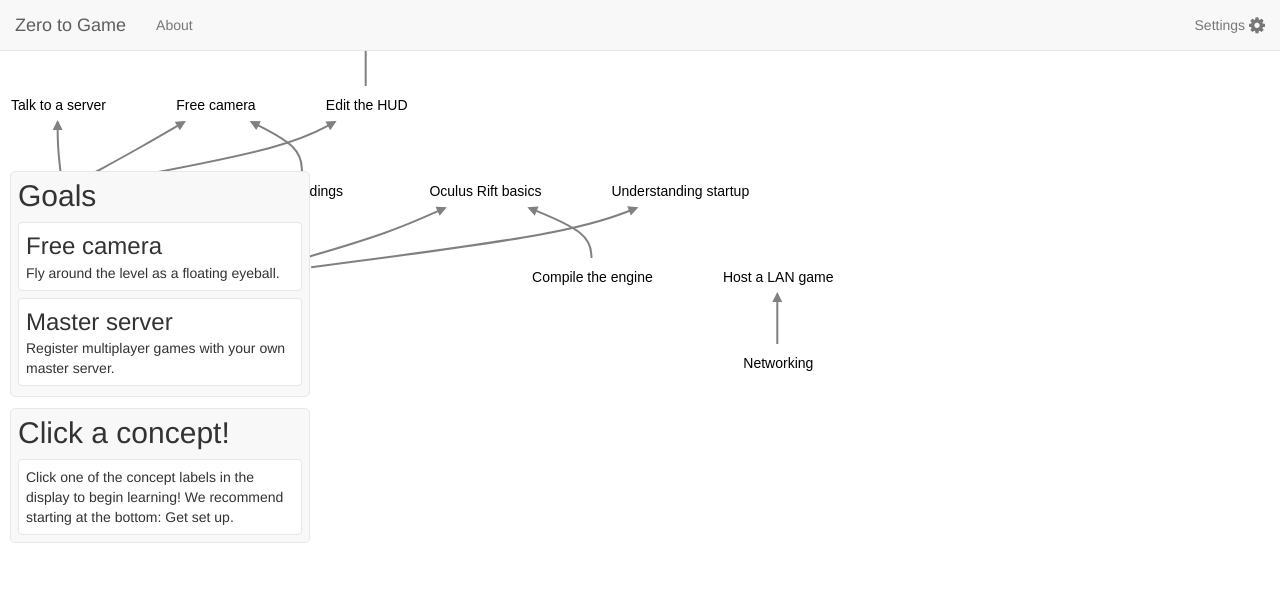
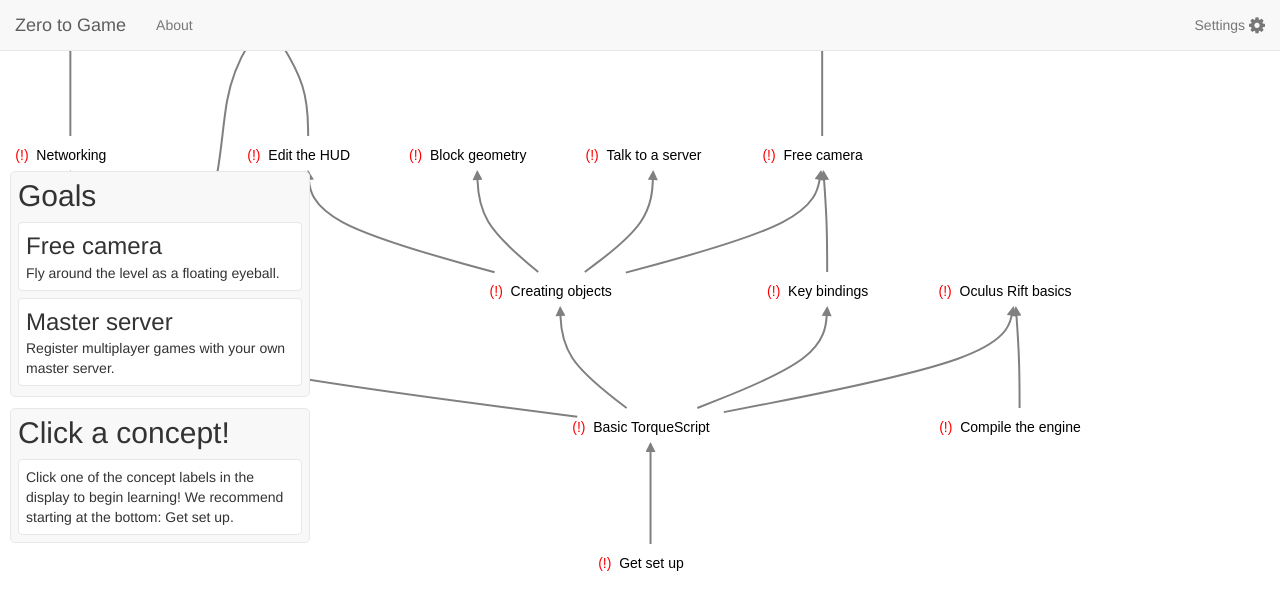
Before and after one commit to crabmusket/zero-to-game, a website: page index.html in a window 1280 px wide. Drawn offline with Linux system fonts and the light colour scheme.

Commit message:
Added and rearranged content.

```diff
--- a/css/main.css
+++ b/css/main.css
@@ -16,6 +16,10 @@ svg {
 
 svg:active {
   cursor: move;
+}
+
+svg .warning {
+  fill: red;
 }
 
 .sidebar {
--- a/index.js
+++ b/index.js
@@ -1,4 +1,31 @@
+var d3 = knowledgeMap.d3;
+
+knowledgeMap.registerPlugin({
+  name: 'warn-no-data',
+  run: function(km) {
+    km.onEvent('renderGraph', function(e) {
+      e.nodes.each(function(id) {
+        var concept = e.graph.node(id).concept;
+        var content = concept.content;
+        if(!content || !content.data) {
+          d3.select(this).select('g').append('text')
+            .classed('warning', true)
+            .attr('title', 'No content here yet!')
+            .attr('dy', '1em')
+            .attr('x', '-20')
+            .text('(!)');
+        }
+      });
+    });
+  }
+});
+
 var map = knowledgeMap.create({
+  layout: {
+    verticalSpace: 100,
+    direction: 'BT'
+  },
+  plugins: ['click-events', 'warn-no-data'],
   graph: {
     concepts: [{
       id: 'setup',
@@ -14,11 +41,32 @@ var map = knowledgeMap.create({
         description: 'Learn the basics of TorqueScript, the language you\'ll use throughout this series, and how the example application is structured.'
       }
     }, {
-      id: 'objects',
-      name: 'Creating objects',
-      dependencies: ['basic-ts'],
+      id: 'basic-hud',
+      name: 'Edit the HUD',
+      dependencies: ['objects'],
       content: {
-        description: 'Load some simple objects into the game world.'
+        description: 'Add a simple heads-up display on top of the game display'
+      }
+    }, {
+      id: 'networking',
+      name: 'Networking',
+      dependencies: ['startup'],
+      content: {
+        description: 'Add networking to your game!'
+      }
+    }, {
+      id: 'basic-gui',
+      name: 'Make a main menu',
+      dependencies: ['basic-hud', 'startup'],
+      content: {
+        description: 'Start your game in a main menu, not a 3D world view.'
+      }
+    }, {
+      id: 'convexshape',
+      name: 'Block geometry',
+      dependencies: ['objects'],
+      content: {
+        description: 'Make a blocky game world using code.'
       }
     }, {
       id: 'httpobject',
@@ -26,6 +74,20 @@ var map = knowledgeMap.create({
       dependencies: ['objects'],
       content: {
         description: 'Use the `HTTPObject` class to interact with a remote server.'
+      }
+    }, {
+      id: 'startup',
+      name: 'Understanding startup',
+      dependencies: ['basic-ts'],
+      content: {
+        description: 'Get to know how the engine startup sequence works and why `main.cs` looks the way it does.'
+      }
+    }, {
+      id: 'objects',
+      name: 'Creating objects',
+      dependencies: ['basic-ts'],
+      content: {
+        description: 'Load some simple objects into the game world.'
       }
     }, {
       id: 'keybinds',
@@ -42,18 +104,11 @@ var map = knowledgeMap.create({
         description: 'Fly around the level as a floating eyeball!'
       }
     }, {
-      id: 'basic-hud',
-      name: 'Edit the HUD',
-      dependencies: ['objects'],
+      id: 'fps-player',
+      name: 'The `Player` class',
+      dependencies: ['free-camera'],
       content: {
-        description: 'Add a simple heads-up display on top of the game display'
-      }
-    }, {
-      id: 'basic-gui',
-      name: 'Make a main menu',
-      dependencies: ['basic-hud'],
-      content: {
-        description: 'Start your game in a main menu, not a 3D world view.'
+        description: 'Set up a first-person avatar to run around the level.'
       }
     }, {
       id: 'basic-rift',
@@ -66,7 +121,7 @@ var map = knowledgeMap.create({
       id: 'compiling',
       name: 'Compile the engine',
       content: {
-        description: 'Get set up to compile Torque from its source code.'
+        description: 'Compile Torque from its source code.'
       }
     }, {
       id: 'lan-networking',
@@ -75,26 +130,8 @@ var map = knowledgeMap.create({
       content: {
         description: 'Make your game visible to other clients on the same LAN.'
       }
-    }, {
-      id: 'networking',
-      name: 'Networking',
-      dependencies: [],
-      content: {
-        description: 'Add networking to your game!'
-      }
-    }, {
-      id: 'startup',
-      name: 'Understanding startup',
-      dependencies: ['basic-ts'],
-      content: {
-        description: 'Get to know how the engine startup sequence works and why `main.cs` looks the way it does.'
-      }
     }]
   },
-  layout: {
-    direction: 'BT'
-  },
-  plugins: ['click-events'],
 });
 
 map.onEvent('clickConcept', function(e) {
```
Also changed, not shown: js/knowledge-map.js.
